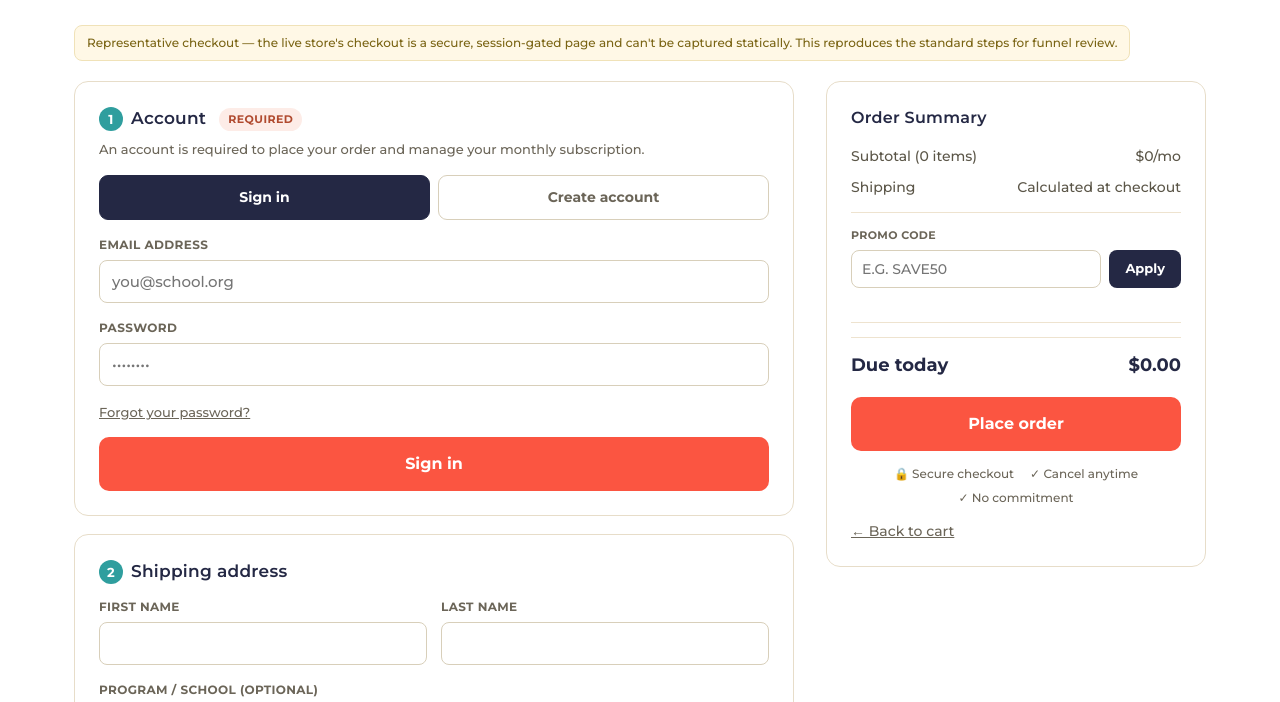
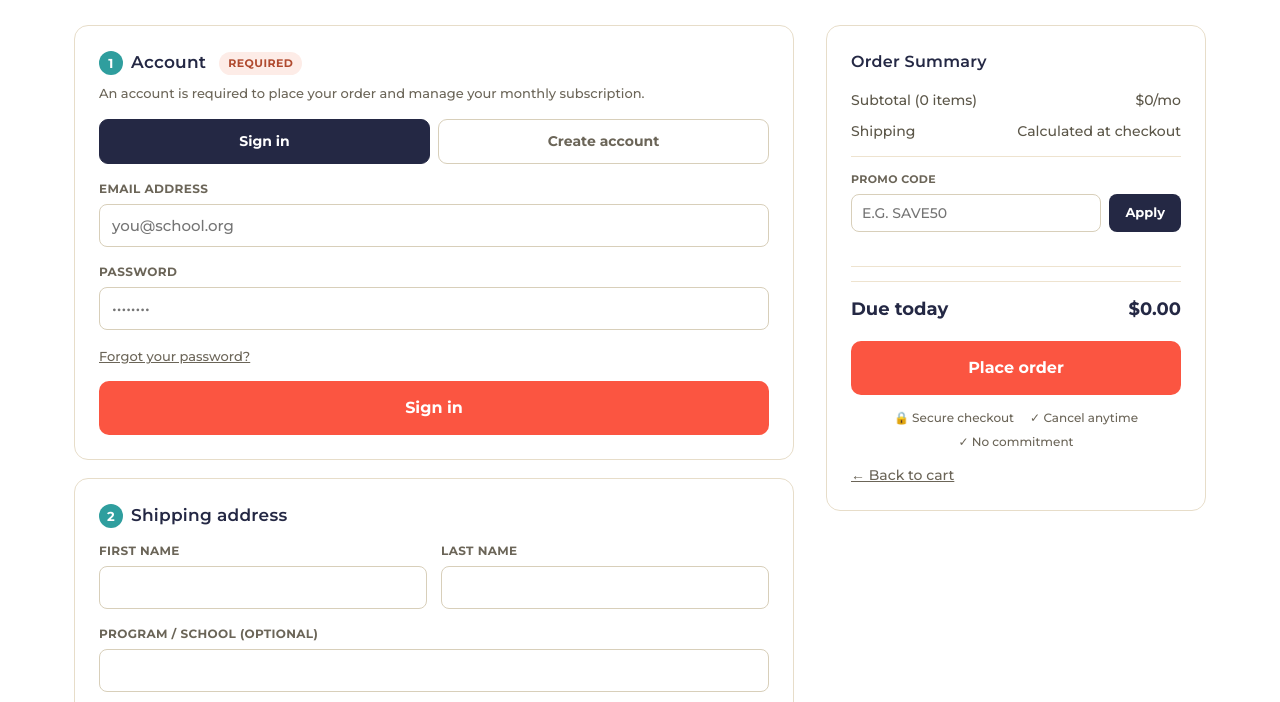
Before and after one commit to ericgoud-sys/mgt-ux-poc, a plain HTML site: page checkout.html in a window 1280 px wide. Shown: the part 268-970 px from the top of the page. Drawn offline with Linux system fonts and the light colour scheme; no server answers; a script that the page names is missing.

Commit message:
Remove representative-checkout disclaimer banner
Co-Authored-By: Claude Opus 4.8 <noreply@anthropic.com>

```diff
--- a/checkout.html
+++ b/checkout.html
@@ -647,7 +647,6 @@ height="0" width="0" style="display:none;visibility:hidden"></iframe></noscript>
         <div data-widget-id="4d7dd9d9-b414-48cd-8b49-2043e53255f6" data-placement-id="01cc383f-42e6-4ac9-9f71-cab13c4f2e29" data-placement-status="ACTIVE"><main class="sd-flow">
 <h1>Checkout</h1>
 <p class="sd-flow-sub">Complete your subscription order.</p>
-<div class="sd-note">Representative checkout — the live store's checkout is a secure, session-gated page and can't be captured statically. This reproduces the standard steps for funnel review.</div>
 <div class="sd-checkout">
   <div>
     <div class="sd-step" id="sd-acct-step">
```
